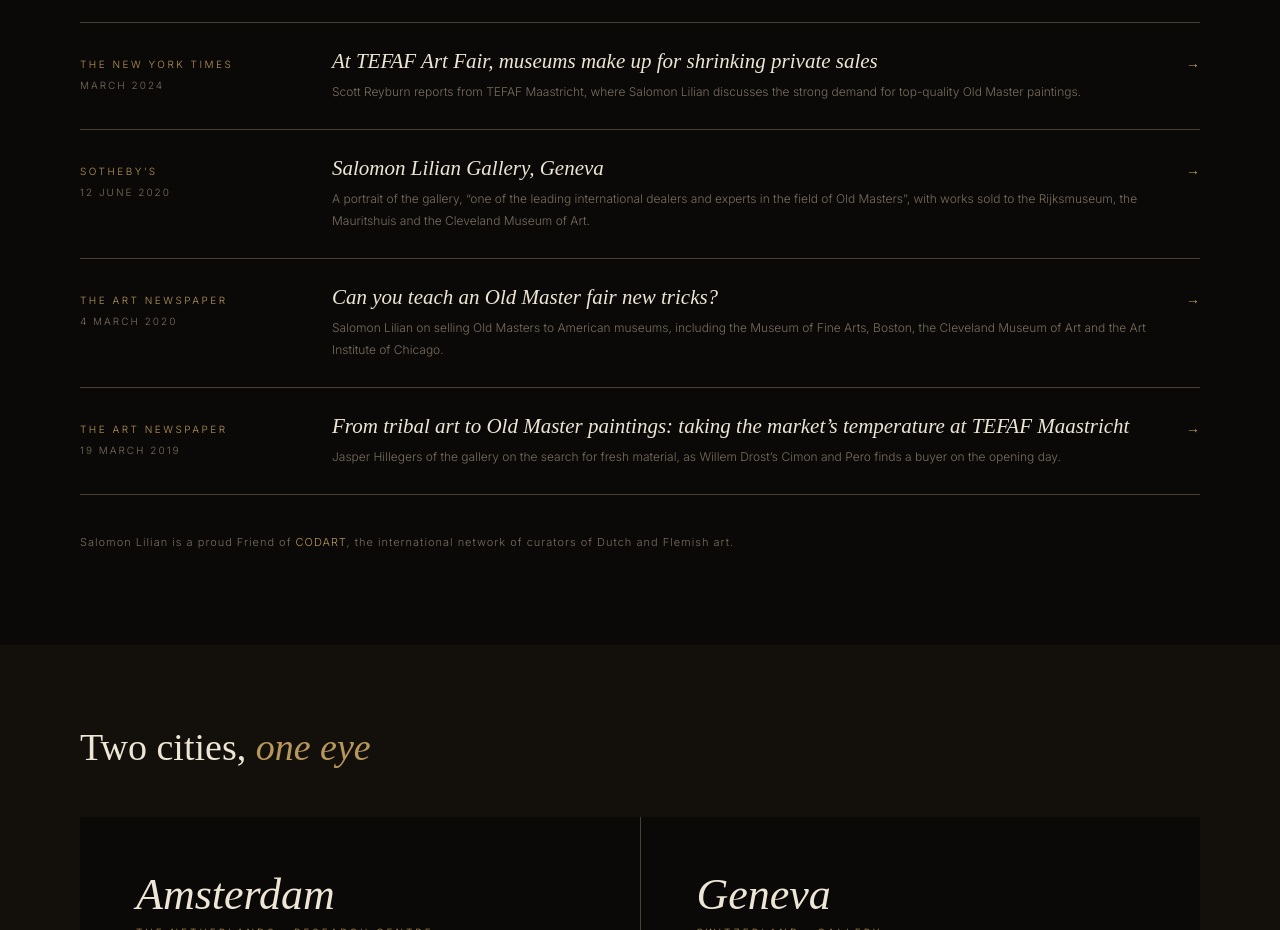
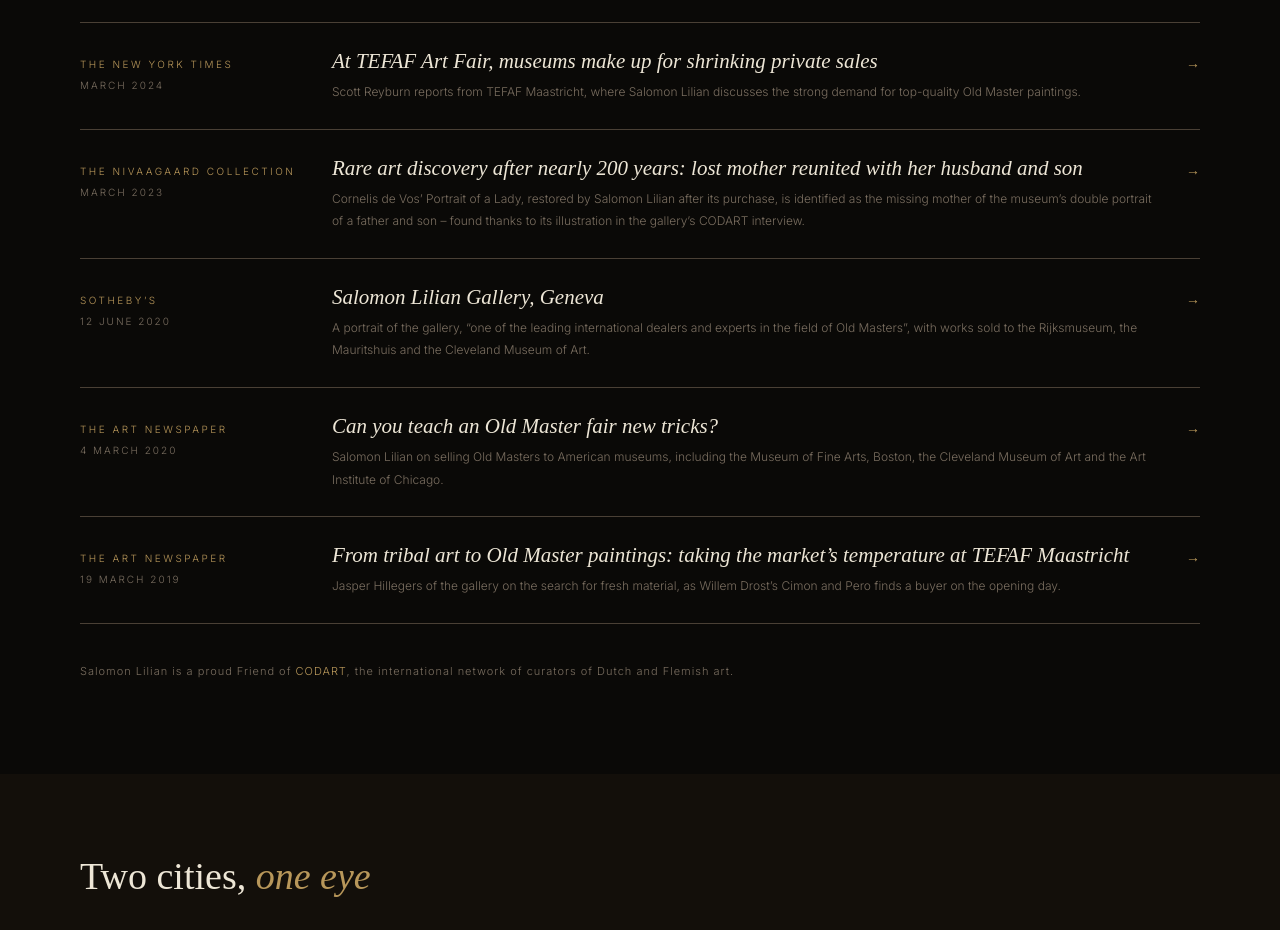
Before and after one commit to salomonlilian/salomonlilian-site, a plain HTML site: page index.html in a window 1280 px wide. Shown: the part 8360-9290 px from the top of the page. Drawn offline with Linux system fonts and the light colour scheme; a web font is replaced by a local one.

Commit message:
Add Nivaagaard Collection article to In the press
Co-Authored-By: Claude Opus 5.5 <noreply@anthropic.com>
Claude-Session: https://claude.ai/code/session_01CcSAqhnoU2rpwNsR6ERgCW

```diff
--- a/index.html
+++ b/index.html
@@ -935,6 +935,11 @@
         <span><span class="press-headline" style="display:block">At TEFAF Art Fair, museums make up for shrinking private sales</span><span class="press-summary">Scott Reyburn reports from TEFAF Maastricht, where Salomon Lilian discusses the strong demand for top-quality Old Master paintings.</span></span>
         <span class="press-arrow" aria-hidden="true">→</span>
       </a></li>
+      <li class="press-item reveal"><a href="https://nivaagaard.dk/en/kunstopdagelse/" target="_blank" rel="noopener">
+        <span class="press-source">The Nivaagaard Collection<span>March 2023</span></span>
+        <span><span class="press-headline" style="display:block">Rare art discovery after nearly 200 years: lost mother reunited with her husband and son</span><span class="press-summary">Cornelis de Vos’ Portrait of a Lady, restored by Salomon Lilian after its purchase, is identified as the missing mother of the museum’s double portrait of a father and son – found thanks to its illustration in the gallery’s CODART interview.</span></span>
+        <span class="press-arrow" aria-hidden="true">→</span>
+      </a></li>
       <li class="press-item reveal"><a href="https://www.sothebys.com/en/articles/salomon-lilian-gallery-geneva" target="_blank" rel="noopener">
         <span class="press-source">Sotheby’s<span>12 June 2020</span></span>
         <span><span class="press-headline" style="display:block">Salomon Lilian Gallery, Geneva</span><span class="press-summary">A portrait of the gallery, “one of the leading international dealers and experts in the field of Old Masters”, with works sold to the Rijksmuseum, the Mauritshuis and the Cleveland Museum of Art.</span></span>
```
